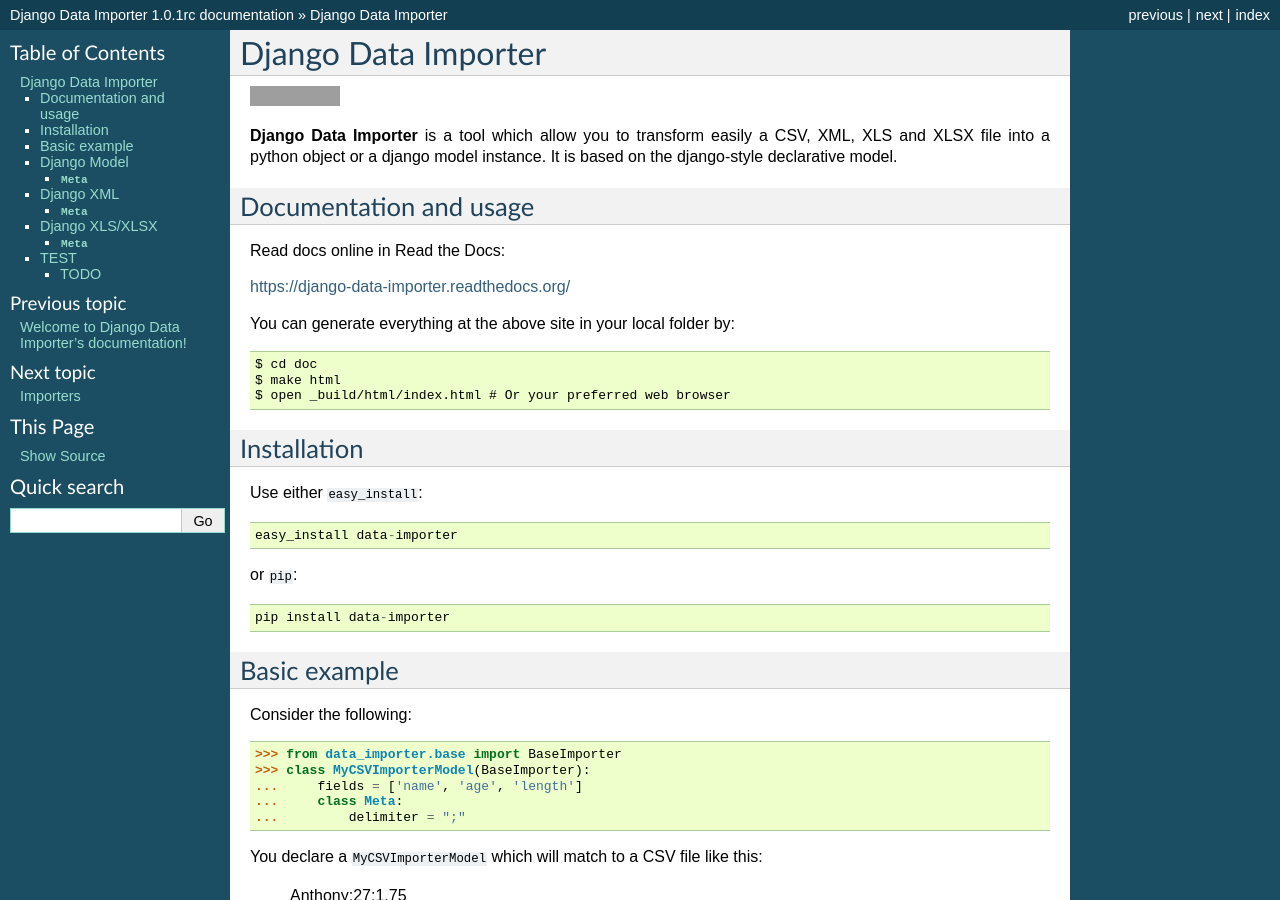
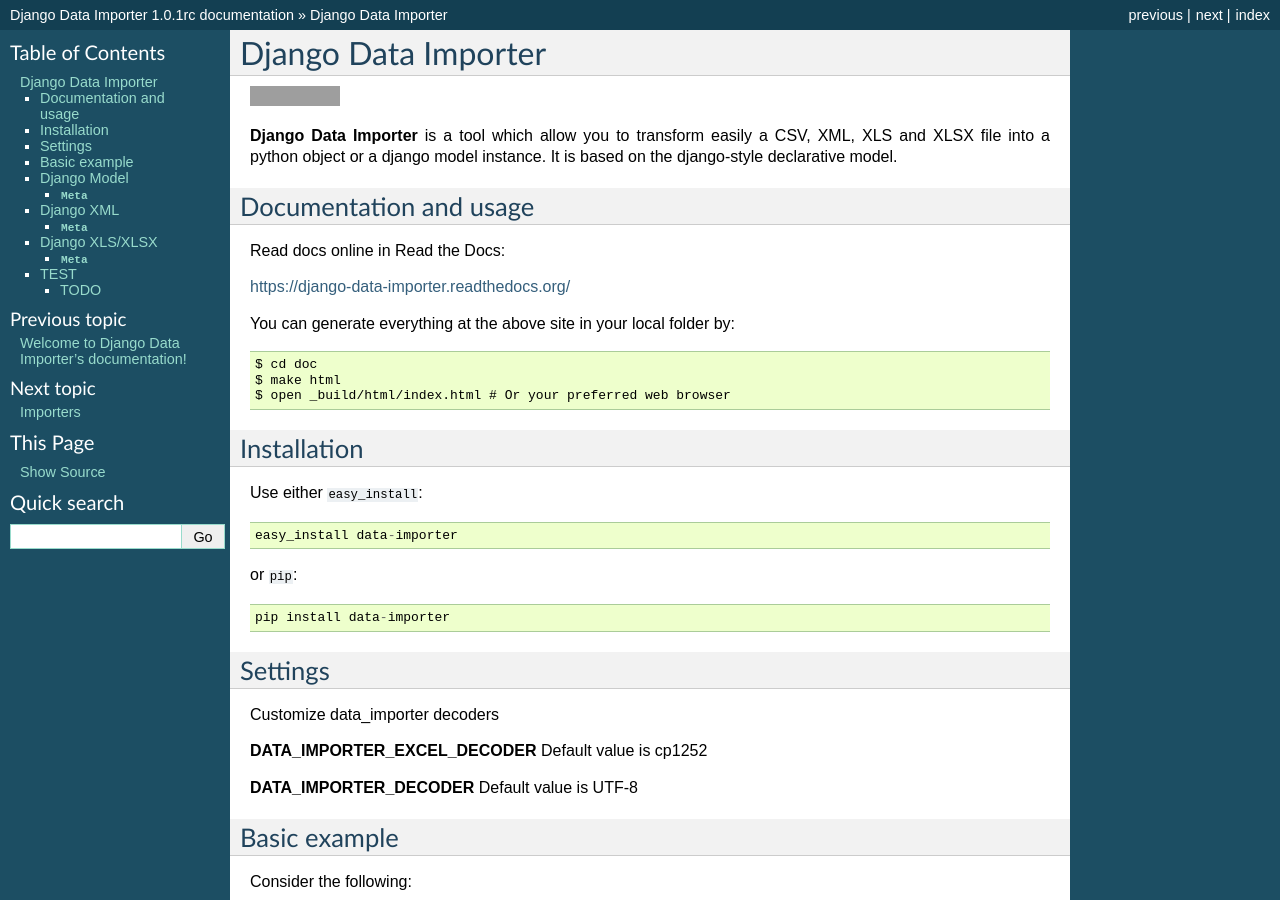
Before and after one commit to valdergallo/data-importer, a Sphinx documentation site: the page built from docs/source/readme.rst, in a window 1280 px wide and 900 px high. Built offline with Sphinx 7.4.7, drawn with Linux system fonts in a browser that asks for light colours; formulas are drawn with MathJax 3; grey boxes are pictures that could not be loaded.

```diff
--- a/docs/source/readme.rst
+++ b/docs/source/readme.rst
@@ -35,6 +35,18 @@
 or ``pip``::
 
     pip install data-importer
+
+
+Settings
+--------
+
+Customize data_importer decoders
+
+**DATA_IMPORTER_EXCEL_DECODER**
+Default value is cp1252
+
+**DATA_IMPORTER_DECODER**
+Default value is UTF-8
 
 
 Basic example
--- a/requirements-dev.txt
+++ b/requirements-dev.txt
@@ -12,5 +12,4 @@
 readline==6.2.4.1
 wsgiref==0.1.2
 xlrd==0.9.0
-chardet==2.1.1
 South==0.8.1
--- a/requirements-travis.txt
+++ b/requirements-travis.txt
@@ -2,7 +2,6 @@
 openpyxl==1.6.1
 wsgiref==0.1.2
 xlrd==0.9.0
-chardet==2.1.1
 South==0.8.1
 coverage==3.6
 django-coverage==1.2.4
--- a/requirements.txt
+++ b/requirements.txt
@@ -1,5 +1,4 @@
 Django>=1.4.0
 openpyxl==1.6.1
 xlrd==0.9.0
-chardet==2.1.1
 South==0.8.1
```
Also changed, not shown: 1 other file.
